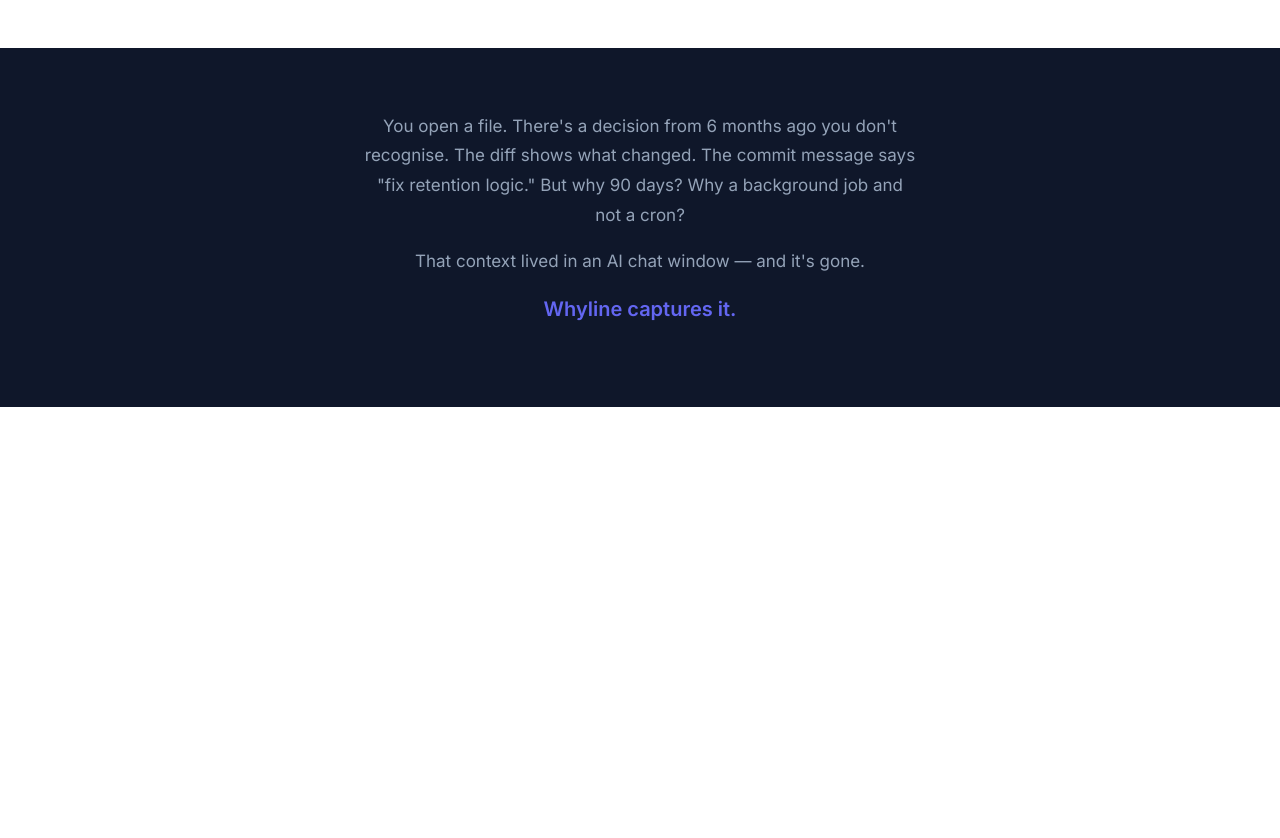
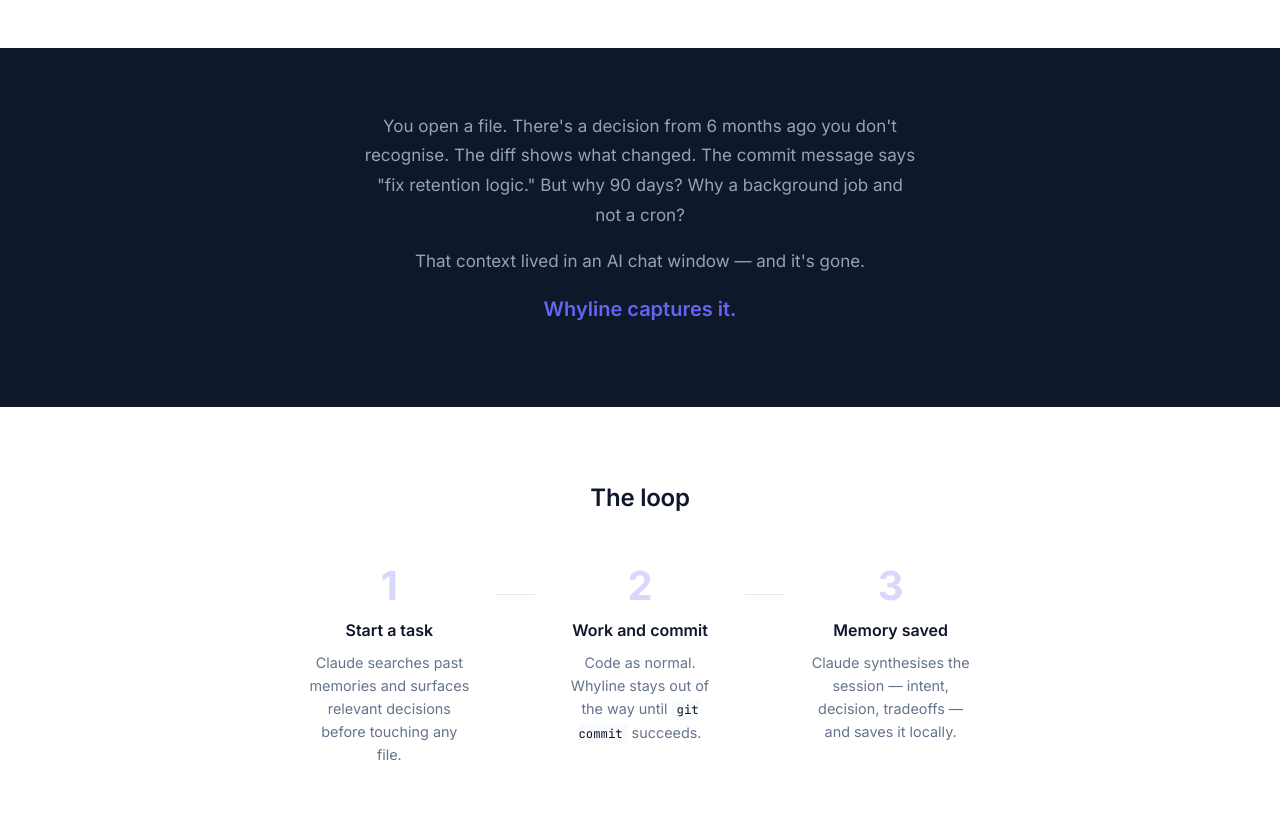
Before and after one commit to malinda1986/whyline, a website: page docs/index.html in a window 1280 px wide. Shown: the part 529-1367 px from the top of the page. Before the commit the page ends 936 px from the top, so only its background shows below. Drawn offline with Linux system fonts and the light colour scheme.

Commit message:
feat: add how-it-works loop section

```diff
--- a/docs/index.html
+++ b/docs/index.html
@@ -39,6 +39,31 @@
   </div>
 </section>
 
+<section class="loop">
+  <div class="container">
+    <h2>The loop</h2>
+    <div class="loop__steps">
+      <div class="loop__step">
+        <span class="loop__num">1</span>
+        <h3>Start a task</h3>
+        <p>Claude searches past memories and surfaces relevant decisions before touching any file.</p>
+      </div>
+      <div class="loop__divider" aria-hidden="true"></div>
+      <div class="loop__step">
+        <span class="loop__num">2</span>
+        <h3>Work and commit</h3>
+        <p>Code as normal. Whyline stays out of the way until <code>git commit</code> succeeds.</p>
+      </div>
+      <div class="loop__divider" aria-hidden="true"></div>
+      <div class="loop__step">
+        <span class="loop__num">3</span>
+        <h3>Memory saved</h3>
+        <p>Claude synthesises the session — intent, decision, tradeoffs — and saves it locally.</p>
+      </div>
+    </div>
+  </div>
+</section>
+
 <!-- remaining sections -->
 
 </body>
--- a/docs/style.css
+++ b/docs/style.css
@@ -147,3 +147,49 @@
   font-weight: 600;
   margin-top: 8px;
 }
+
+/* ── Loop ── */
+.loop { padding: 72px 0; }
+.loop h2 { text-align: center; margin-bottom: 48px; }
+.loop__steps {
+  display: flex;
+  align-items: flex-start;
+  gap: 0;
+}
+.loop__step {
+  flex: 1;
+  text-align: center;
+  padding: 0 24px;
+}
+.loop__num {
+  display: inline-block;
+  font-size: 2.5rem;
+  font-weight: 700;
+  color: var(--color-accent);
+  opacity: 0.25;
+  line-height: 1;
+  margin-bottom: 12px;
+}
+.loop__step h3 { font-size: 1rem; margin-bottom: 8px; }
+.loop__step p  { font-size: 0.9rem; }
+.loop__step code {
+  font-family: var(--font-mono);
+  font-size: 0.85em;
+  background: var(--color-code-bg);
+  padding: 2px 5px;
+  border-radius: 4px;
+  color: var(--color-text);
+}
+.loop__divider {
+  width: 40px;
+  height: 1px;
+  background: var(--color-border);
+  margin-top: 28px;
+  flex-shrink: 0;
+}
+
+@media (max-width: 600px) {
+  .loop__steps { flex-direction: column; align-items: center; }
+  .loop__divider { width: 1px; height: 24px; margin: 0; }
+  .loop__step { padding: 8px 0; }
+}
```
